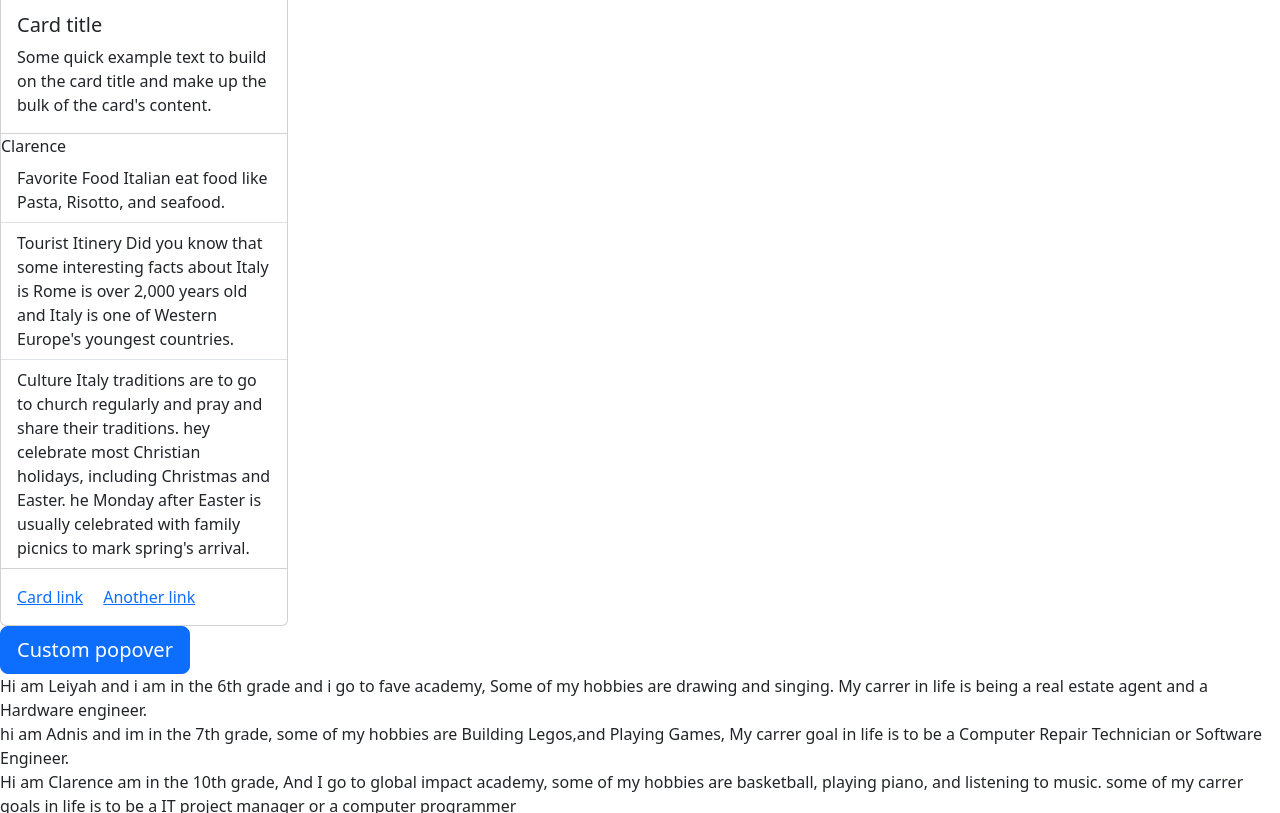
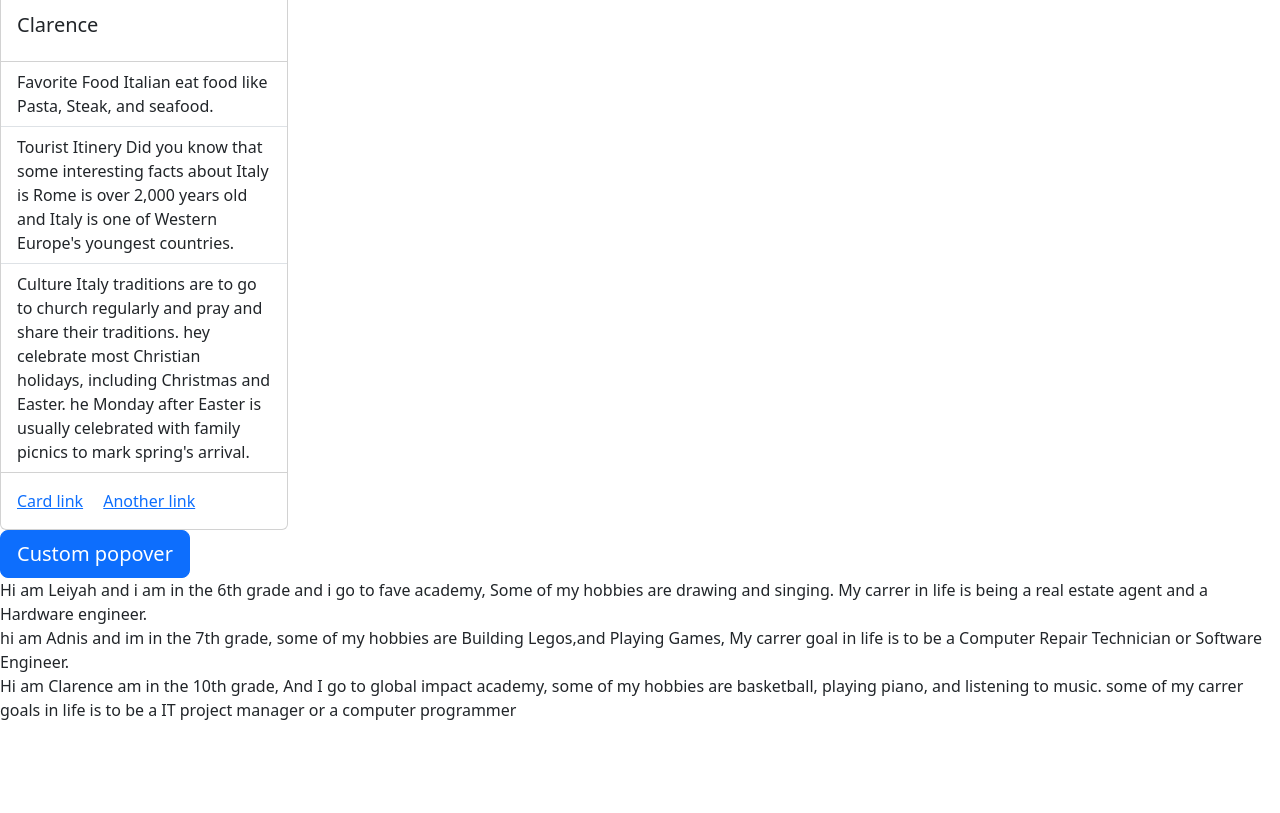
Before and after one commit to AdonisKnightIsSuperCool/CAL-Tech, a plain HTML site: page aboutus.html in a window 1280 px wide. Shown: the part 1736-2549 px from the top of the page. After the commit the page ends 2474 px from the top, so only its background shows below. Drawn offline with nearby package versions, Linux system fonts and the light colour scheme; a script that the page names is missing.

Commit message:
Add files via upload

```diff
--- a/aboutus.html
+++ b/aboutus.html
@@ -111,11 +111,11 @@
     <div class="card" style="width: 18rem;">
         <img src="..." class="card-img-top" alt="...">
         <div class="card-body">
-        <h5 class="card-title">Card title</h5>
-        <p class="card-text">Some quick example text to build on the card title and make up the bulk of the card's content.</p>
+        <h5 class="card-title">Clarence</h5>
+        <p class="card-text"></p>
         </div>
-      <ul class="list-group list-group-flush"> Clarence
-        <li class="list-group-item">Favorite Food Italian eat food like Pasta, Risotto, and seafood. </li>
+        <ul class="list-group list-group-flush">
+        <li class="list-group-item">Favorite Food Italian eat food like Pasta, Steak, and seafood. </li>
         <li class="list-group-item"> Tourist Itinery  Did you know that some interesting facts about Italy is
             Rome is over 2,000 years old and Italy is one of Western Europe's youngest countries.  </li>
         <li class="list-group-item"> Culture  Italy traditions are to go to church regularly and pray and share their traditions. hey celebrate most Christian holidays,
```
Lines whose indentation alone changed are shown as unchanged.
